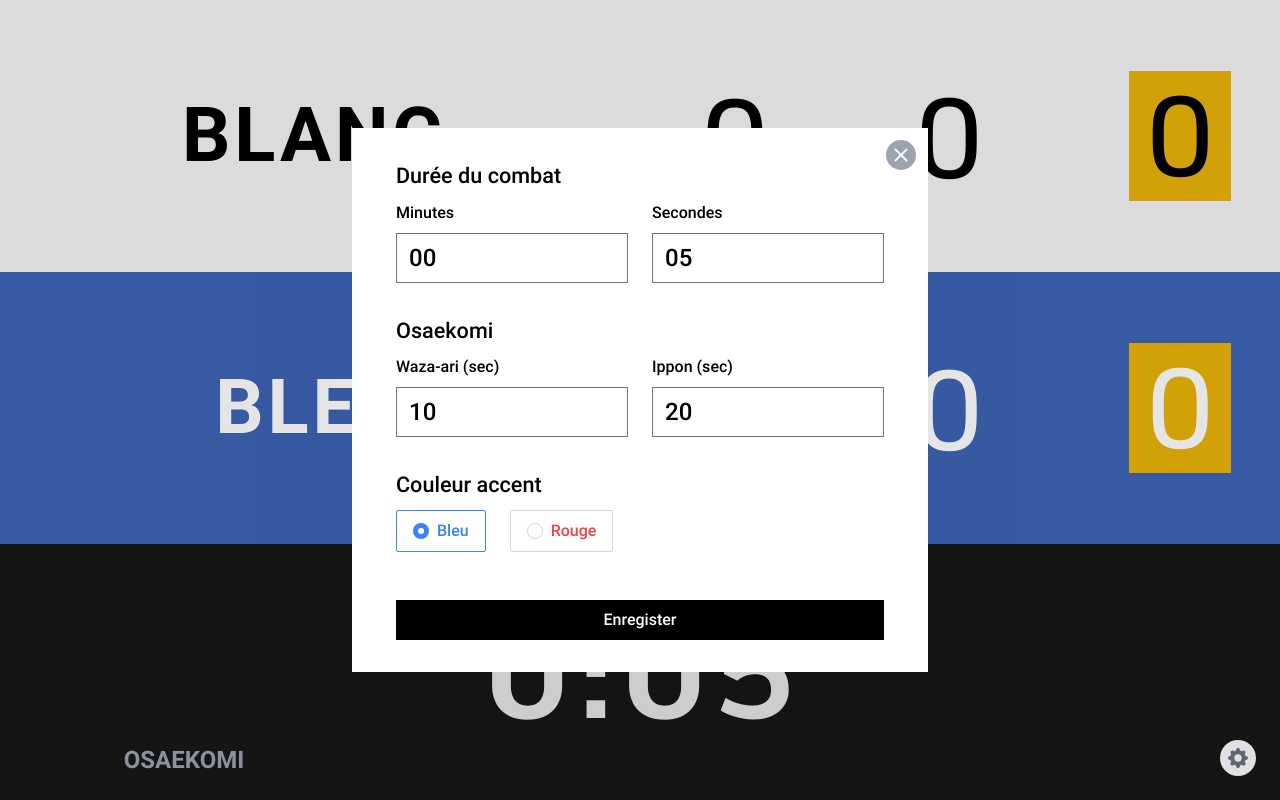
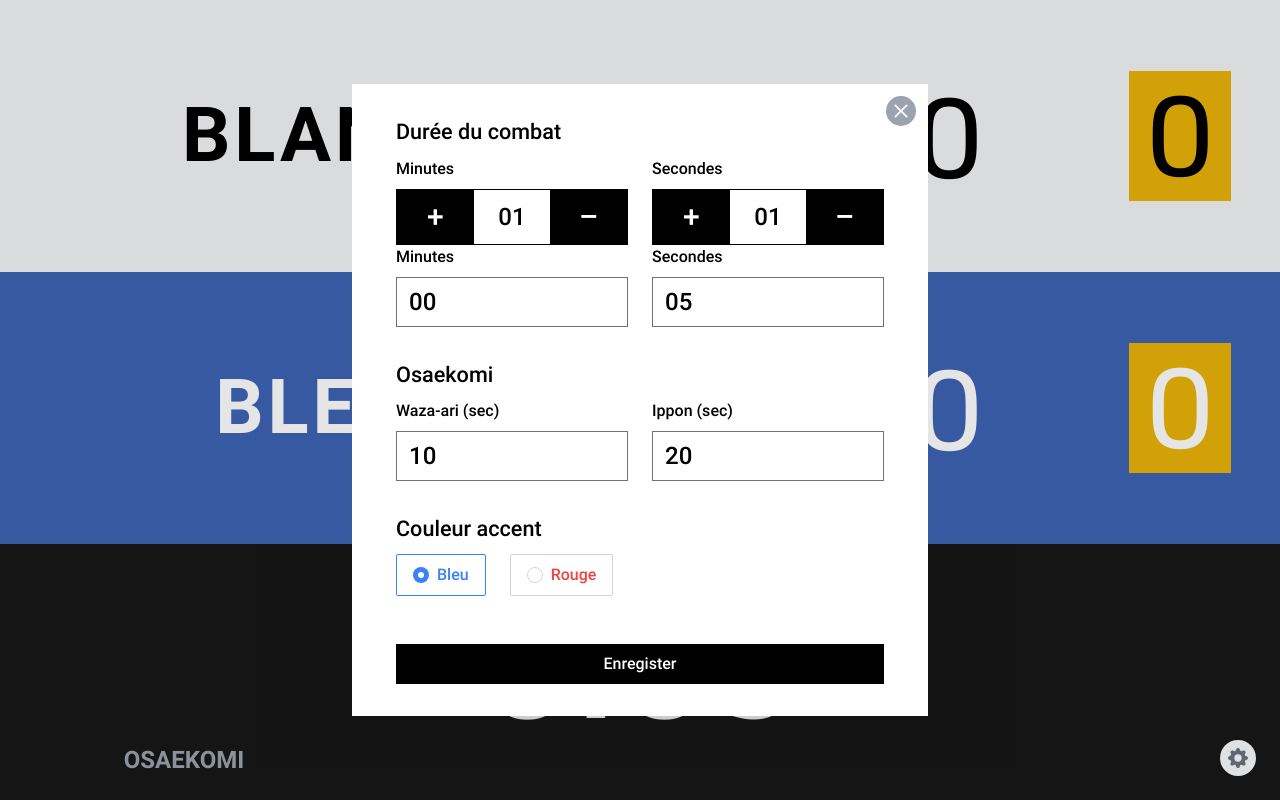
Before and after one commit to ch-henri/scoreboard, a website built with Vite: page index.html in a window 1280 px wide. Both pictures are taken after a click on the button "Open modal". Built offline with nearby package versions, Linux system fonts and the light colour scheme.

Commit message:
Create new form input design

```diff
--- a/index.html
+++ b/index.html
@@ -145,7 +145,7 @@
         <path d="M9.405 1.05c-.413-1.4-2.397-1.4-2.81 0l-.1.34a1.464 1.464 0 0 1-2.105.872l-.31-.17c-1.283-.698-2.686.705-1.987 1.987l.169.311c.446.82.023 1.841-.872 2.105l-.34.1c-1.4.413-1.4 2.397 0 2.81l.34.1a1.464 1.464 0 0 1 .872 2.105l-.17.31c-.698 1.283.705 2.686 1.987 1.987l.311-.169a1.464 1.464 0 0 1 2.105.872l.1.34c.413 1.4 2.397 1.4 2.81 0l.1-.34a1.464 1.464 0 0 1 2.105-.872l.31.17c1.283.698 2.686-.705 1.987-1.987l-.169-.311a1.464 1.464 0 0 1 .872-2.105l.34-.1c1.4-.413 1.4-2.397 0-2.81l-.34-.1a1.464 1.464 0 0 1-.872-2.105l.17-.31c.698-1.283-.705-2.686-1.987-1.987l-.311.169a1.464 1.464 0 0 1-2.105-.872zM8 10.93a2.929 2.929 0 1 1 0-5.86 2.929 2.929 0 0 1 0 5.858z" />
       </svg>
     </button>
-    <dialog id="dialog" @submit.prevent="paramUpdate" class="w-full max-w-xl p-0">
+    <dialog id="dialog" class="w-full max-w-xl p-0">
       <div id="dialogInner" class="p-2 sm:p-4 md:p-8 mx-3">
         <button type="button" class="block absolute top-0 right-0 text-gray-400 hover:text-gray-800 m-2 p-1" id="closeDialogBtn">
           <span class="sr-only"></span>
@@ -153,8 +153,29 @@
             <path d="M16 8A8 8 0 1 1 0 8a8 8 0 0 1 16 0M5.354 4.646a.5.5 0 1 0-.708.708L7.293 8l-2.647 2.646a.5.5 0 0 0 .708.708L8 8.707l2.646 2.647a.5.5 0 0 0 .708-.708L8.707 8l2.647-2.646a.5.5 0 0 0-.708-.708L8 7.293z" />
           </svg>
         </button>
-        <form action="">
+        <form action="" @submit.prevent="paramUpdate">
           <h2 class="fs-modal-title mb-2">Durée du combat</h2>
+
+          <div class="flex flex-col sm:flex-row gap-x-6 gap-y-4">
+            <div class="flex-1 grid gap-y-2">
+              <label for="minutes" class="">Minutes</label>
+              <div class="h-14 grid grid-cols-3 border border-black">
+                <button type="button" class="bg-black text-white leading-none md:text-3xl">+</button>
+                <div class="md:text-2xl self-center text-center px-1 py-1">01</div>
+                <button type="button" class="bg-black text-white leading-none md:text-3xl">–</button>
+              </div>
+            </div>
+
+            <div class="flex-1 grid gap-y-2">
+              <label for="minutes" class="">Secondes</label>
+              <div class="h-14 grid grid-cols-3 border border-black">
+                <button type="button" class="bg-black text-white leading-none md:text-3xl">+</button>
+                <div class="md:text-2xl self-center text-center px-1 py-1">01</div>
+                <button type="button" class="bg-black text-white leading-none md:text-3xl">–</button>
+              </div>
+            </div>
+          </div>
+
           <div class="flex flex-col sm:flex-row gap-x-6 gap-y-4">
             <div class="flex-1 grid gap-y-2">
               <label for="minutes" class="">Minutes</label>
```
